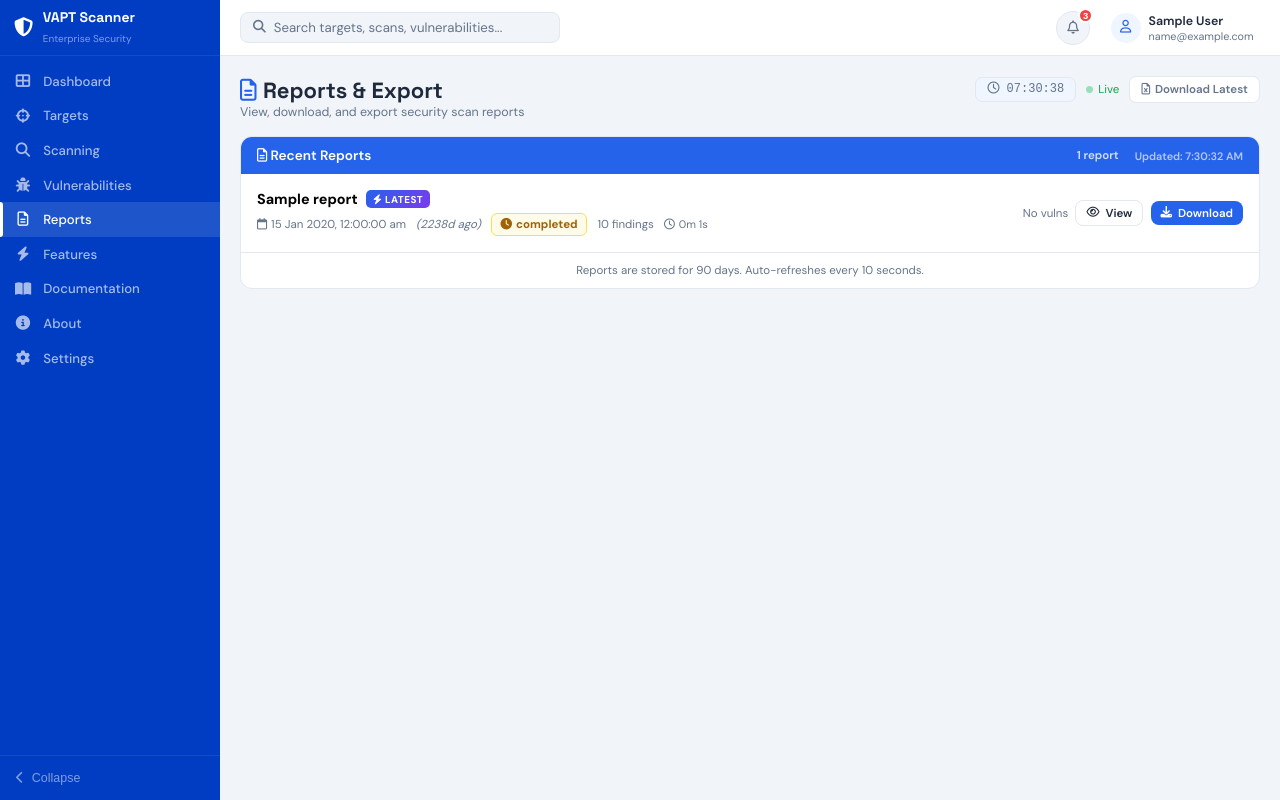
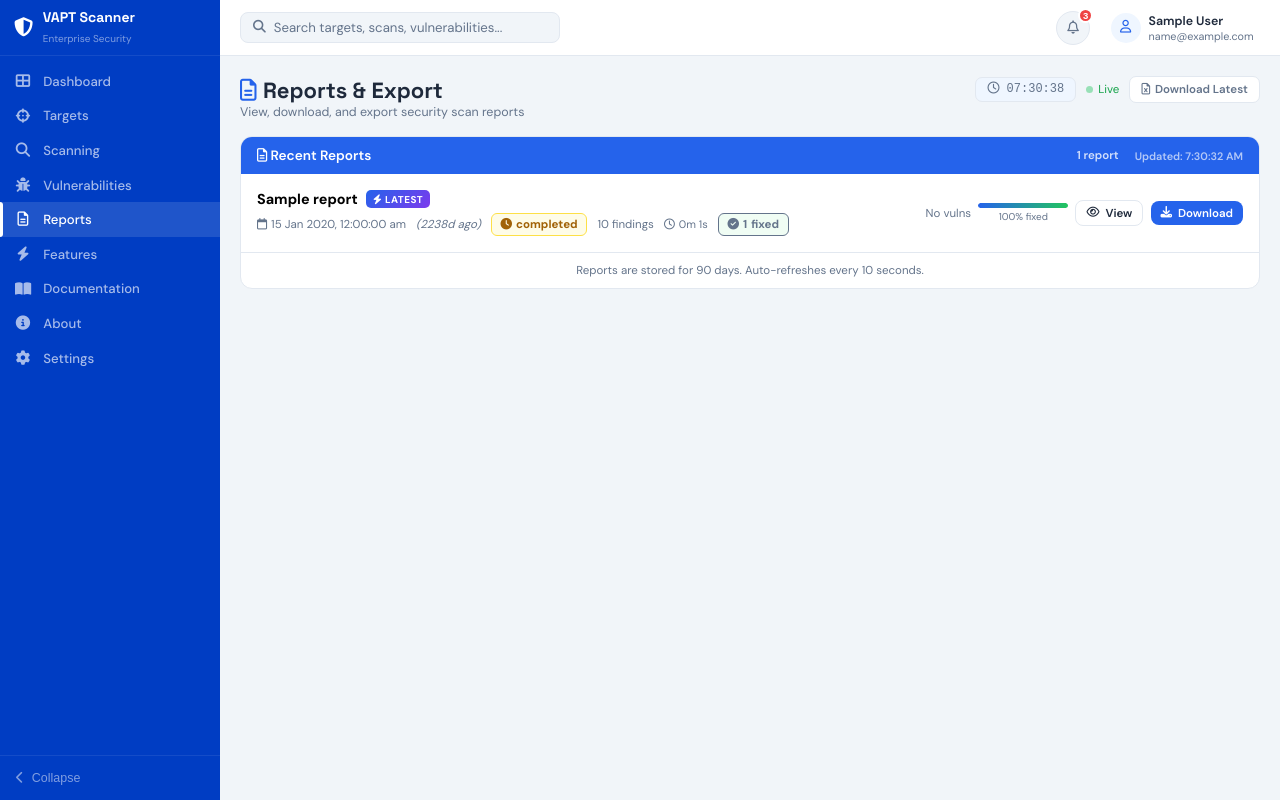
Before and after one commit to pooja2520/ma_vapt, a Flask app: page /reports in a window 1280 px wide. Run offline with Flask 3, Linux system fonts and the light colour scheme; the visitor is signed in with stand-in values (Sample User, id 1); tables that the repository leaves empty hold one stand-in row (values such as "Sample post").

```diff
--- a/templates/reports.html
+++ b/templates/reports.html
@@ -21,9 +21,6 @@
       <a href="/download" class="exp-btn"><i class="fa-regular fa-file-excel"></i> Download Latest</a>
     </div>
   </div>
-
-
-
 
   <div class="card">
     <div class="ch" style="display:flex;justify-content:space-between;align-items:center;">
@@ -65,9 +62,9 @@ function timeAgo(dateStr) {
     const d = new Date(dateStr.replace(' ', 'T'));
     if (isNaN(d)) return '';
     const diff = Math.floor((Date.now() - d) / 1000);
-    if (diff < 10)   return 'just now';
-    if (diff < 60)   return diff + 's ago';
-    if (diff < 3600) return Math.floor(diff/60) + 'm ago';
+    if (diff < 10)    return 'just now';
+    if (diff < 60)    return diff + 's ago';
+    if (diff < 3600)  return Math.floor(diff/60) + 'm ago';
     if (diff < 86400) return Math.floor(diff/3600) + 'h ' + (Math.floor(diff/60)%60) + 'm ago';
     return Math.floor(diff/86400) + 'd ago';
 }
@@ -82,8 +79,27 @@ function formatDateTime(dateStr) {
     });
 }
 
-// Store scan times for live ago refresh
 let reportMeta = {};
+
+// Fetch live fixed count for a given report's target URL
+async function fetchFixedCount(targetUrl) {
+    try {
+        const res  = await fetch(`/api/vulnerabilities?target_url=${encodeURIComponent(targetUrl)}`);
+        const data = await res.json();
+        const vulns = data.vulnerabilities || [];
+        const fixed = vulns.filter(v => {
+            const st = (v._display_status || v.Status || '').toLowerCase();
+            return st === 'fixed' || v._fixed;
+        }).length;
+        const total = vulns.filter(v => {
+            const t = (v.Test||'').toLowerCase().trim();
+            return !['dns resolution','ping test','port scan','service detection','vulnerability scan'].includes(t);
+        }).length;
+        return { fixed, total };
+    } catch (e) {
+        return { fixed: 0, total: 0 };
+    }
+}
 
 async function loadReports() {
     try {
@@ -104,12 +120,10 @@ async function loadReports() {
             return;
         }
 
-        // Save meta for time-ago refresh
         reportMeta = {};
-        list.forEach(r => {
-            reportMeta[r.id] = r.scan_time || r.date || '';
-        });
+        list.forEach(r => { reportMeta[r.id] = r.scan_time || r.date || ''; });
 
+        // Render initial HTML without fixed counts (fast), then fetch live fixed counts async
         container.innerHTML = list.map((r, idx) => {
             const vc  = r.vuln_counts || {};
             const badgesHtml = [
@@ -146,22 +160,55 @@ async function loadReports() {
                         <span class="bx ${statusCls}"><i class="fa-solid ${statusIcon}"></i> ${r.status}</span>
                         <span style="font-size:.72rem;color:var(--text-muted)">${r.total} findings</span>
                         ${runtime}
+                        <!-- Live fixed count badge (populated async) -->
+                        <span id="fixed-badge-${r.id}" style="display:none;" class="bx bf">
+                            <i class="fa-solid fa-circle-check"></i> <span id="fixed-cnt-${r.id}">0</span> fixed
+                        </span>
                     </div>
                 </div>
                 <div class="report-right">
                     <div class="vuln-counts">${badgesHtml || '<span style="font-size:.72rem;color:var(--text-muted)">No vulns</span>'}</div>
+                    <!-- Inline resolution bar -->
+                    <div id="res-bar-${r.id}" style="width:90px;display:none;">
+                        <div style="height:5px;background:var(--border);border-radius:4px;overflow:hidden;">
+                            <div id="res-fill-${r.id}" style="height:100%;background:linear-gradient(90deg,#2563EB,#22c55e);border-radius:4px;width:0%;transition:width .5s;"></div>
+                        </div>
+                        <div style="font-size:.62rem;color:var(--text-muted);text-align:center;margin-top:.1rem;" id="res-pct-${r.id}"></div>
+                    </div>
                     <a href="/reports/${r.id}" class="btn btn-o btn-s"><i class="fa-regular fa-eye"></i> View</a>
                     <a href="/download-report/${r.id}" class="btn btn-p btn-s"><i class="fa-solid fa-download"></i> Download</a>
                 </div>
             </div>`;
         }).join('');
 
+        // Async: fetch live fixed counts for each report
+        list.forEach(r => {
+            if (r.target_url) {
+                fetchFixedCount(r.target_url).then(({ fixed, total }) => {
+                    if (fixed > 0) {
+                        const badge = document.getElementById(`fixed-badge-${r.id}`);
+                        const cnt   = document.getElementById(`fixed-cnt-${r.id}`);
+                        const bar   = document.getElementById(`res-bar-${r.id}`);
+                        const fill  = document.getElementById(`res-fill-${r.id}`);
+                        const pct   = document.getElementById(`res-pct-${r.id}`);
+                        if (badge && cnt) { cnt.textContent = fixed; badge.style.display = 'inline-flex'; }
+                        if (bar && fill && pct && total > 0) {
+                            const p = Math.round((fixed / total) * 100);
+                            bar.style.display  = 'block';
+                            fill.style.width   = `${p}%`;
+                            pct.textContent    = `${p}% fixed`;
+                        }
+                    }
+                });
+            }
+        });
+
     } catch (e) {
         console.error('Failed to load reports:', e);
     }
 }
 
-// Refresh time-ago labels without re-fetching
+// Refresh time-ago labels
 function refreshTimeAgo() {
     Object.entries(reportMeta).forEach(([id, scanTimeStr]) => {
         const el = document.getElementById(`ago-${id}`);
```
